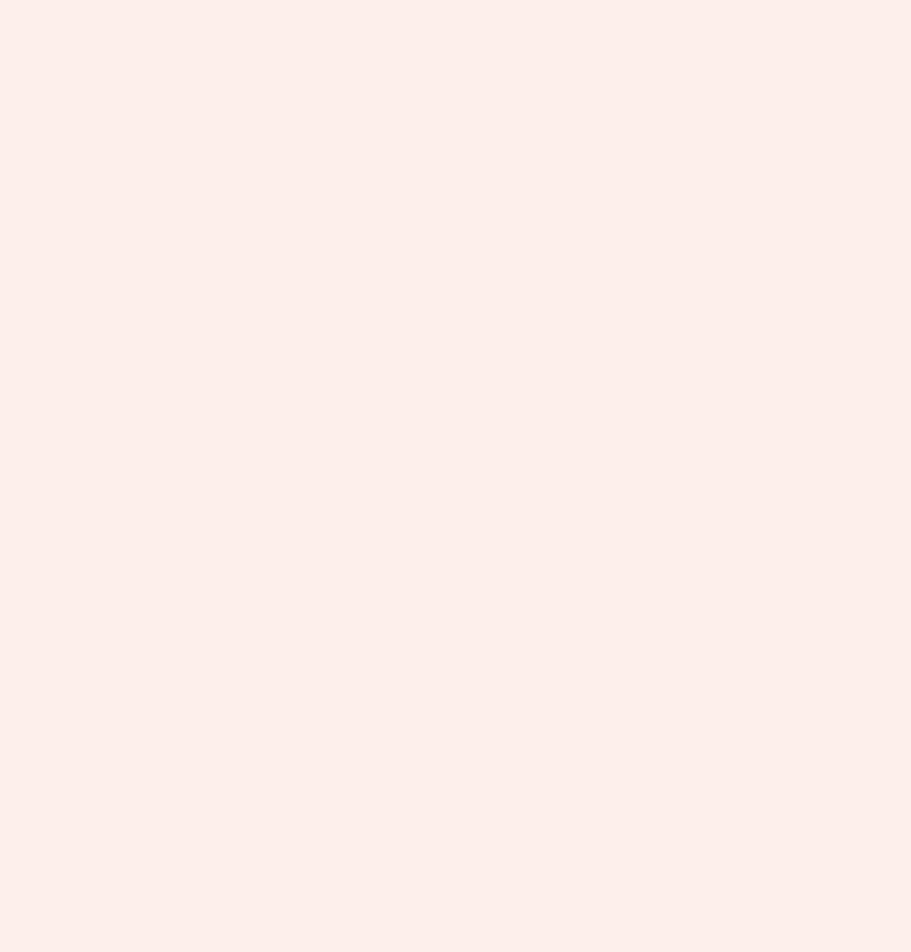
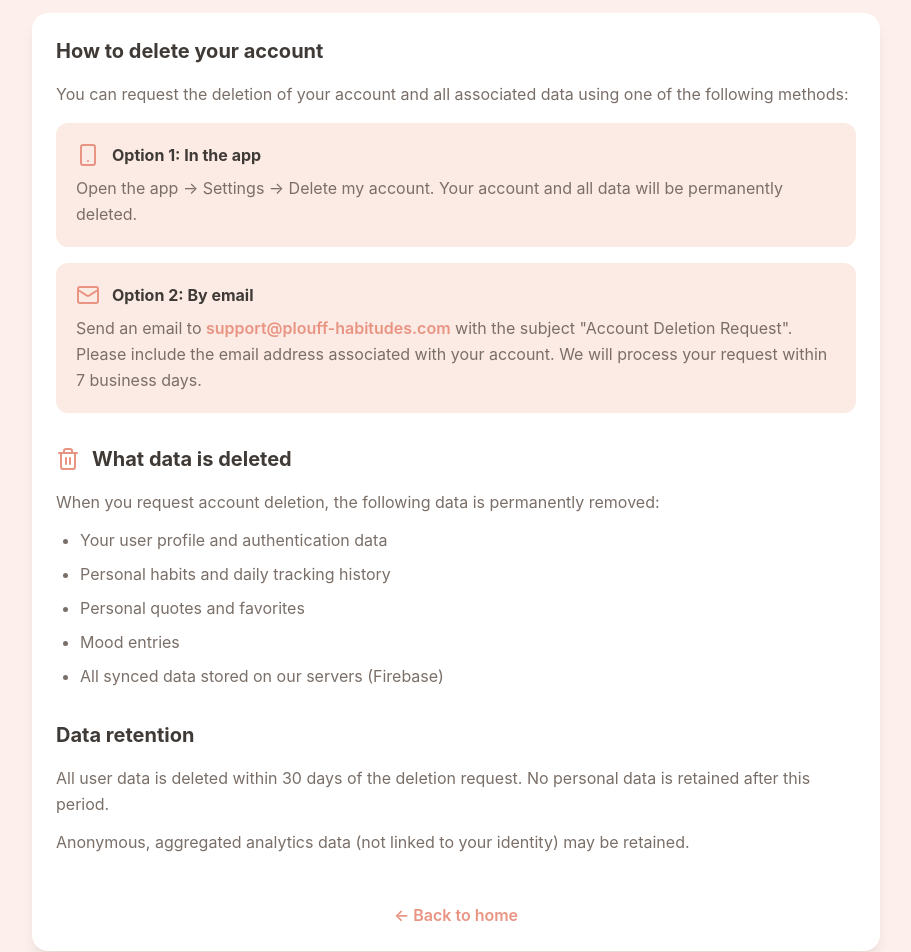
Before and after one commit to NoeCalmes-App/ploufhabitudes-site, a React (Vite) app: page /delete-account in a window 1280 px wide. Before the commit this address had no page. Shown: the part 200-1152 px from the top of the page, without its empty margins (184-1095 px from the left). Before the commit the page ends 800 px from the top, so only its background shows below. Built offline with nearby package versions, Linux system fonts and the light colour scheme.

Commit message:
page account

```diff
--- a/src/App.tsx
+++ b/src/App.tsx
@@ -4,6 +4,7 @@ import Home from './pages/Home';
 import Privacy from './pages/Privacy';
 import Terms from './pages/Terms';
 import Support from './pages/Support';
+import DeleteAccount from './pages/DeleteAccount';
 
 export const LanguageContext = createContext<{
   lang: 'en' | 'fr';
@@ -48,6 +49,7 @@ function App() {
           <Route path="/privacy" element={<Privacy />} />
           <Route path="/terms" element={<Terms />} />
           <Route path="/support" element={<Support />} />
+          <Route path="/delete-account" element={<DeleteAccount />} />
         </Routes>
       </Router>
     </LanguageContext.Provider>
--- /dev/null
+++ b/src/pages/DeleteAccount.tsx
@@ -0,0 +1,132 @@
+import { useContext } from 'react';
+import { LanguageContext } from '../App';
+import { Link } from 'react-router-dom';
+import { Trash2, Mail, Smartphone } from 'lucide-react';
+import Header from '../components/Header';
+import Footer from '../components/Footer';
+
+export default function DeleteAccount() {
+  const { lang } = useContext(LanguageContext);
+
+  const content = {
+    en: {
+      title: 'Account & Data Deletion',
+      subtitle: 'Plouff Habitudes',
+      howTo: 'How to delete your account',
+      howToDescription: 'You can request the deletion of your account and all associated data using one of the following methods:',
+      option1Title: 'Option 1: In the app',
+      option1Description: 'Open the app \u2192 Settings \u2192 Delete my account. Your account and all data will be permanently deleted.',
+      option2Title: 'Option 2: By email',
+      option2Description: 'Send an email to',
+      option2Suffix: 'with the subject "Account Deletion Request". Please include the email address associated with your account. We will process your request within 7 business days.',
+      whatDeleted: 'What data is deleted',
+      whatDeletedDescription: 'When you request account deletion, the following data is permanently removed:',
+      deletedData: [
+        'Your user profile and authentication data',
+        'Personal habits and daily tracking history',
+        'Personal quotes and favorites',
+        'Mood entries',
+        'All synced data stored on our servers (Firebase)'
+      ],
+      retention: 'Data retention',
+      retentionText1: 'All user data is deleted within 30 days of the deletion request. No personal data is retained after this period.',
+      retentionText2: 'Anonymous, aggregated analytics data (not linked to your identity) may be retained.',
+      backHome: '\u2190 Back to home'
+    },
+    fr: {
+      title: 'Suppression de compte et donn\u00e9es',
+      subtitle: 'Plouff Habitudes',
+      howTo: 'Comment supprimer ton compte',
+      howToDescription: 'Tu peux demander la suppression de ton compte et de toutes les donn\u00e9es associ\u00e9es en utilisant l\'une des m\u00e9thodes suivantes :',
+      option1Title: 'Option 1 : Dans l\'application',
+      option1Description: 'Ouvre l\'application \u2192 Param\u00e8tres \u2192 Supprimer mon compte. Ton compte et toutes tes donn\u00e9es seront d\u00e9finitivement supprim\u00e9s.',
+      option2Title: 'Option 2 : Par email',
+      option2Description: 'Envoie un email \u00e0',
+      option2Suffix: 'avec le sujet "Demande de suppression de compte". Inclus l\'adresse email associ\u00e9e \u00e0 ton compte. Nous traiterons ta demande sous 7 jours ouvrables.',
+      whatDeleted: 'Quelles donn\u00e9es sont supprim\u00e9es',
+      whatDeletedDescription: 'Lorsque tu demandes la suppression de ton compte, les donn\u00e9es suivantes sont d\u00e9finitivement supprim\u00e9es :',
+      deletedData: [
+        'Ton profil utilisateur et tes donn\u00e9es d\'authentification',
+        'Tes habitudes personnelles et ton historique de suivi',
+        'Tes citations personnelles et tes favoris',
+        'Tes entr\u00e9es d\'humeur',
+        'Toutes les donn\u00e9es synchronis\u00e9es stock\u00e9es sur nos serveurs (Firebase)'
+      ],
+      retention: 'Conservation des donn\u00e9es',
+      retentionText1: 'Toutes les donn\u00e9es utilisateur sont supprim\u00e9es dans les 30 jours suivant la demande de suppression. Aucune donn\u00e9e personnelle n\'est conserv\u00e9e apr\u00e8s cette p\u00e9riode.',
+      retentionText2: 'Les donn\u00e9es analytiques anonymes et agr\u00e9g\u00e9es (non li\u00e9es \u00e0 ton identit\u00e9) peuvent \u00eatre conserv\u00e9es.',
+      backHome: '\u2190 Retour \u00e0 l\'accueil'
+    }
+  };
+
+  const text = content[lang];
+
+  return (
+    <div className="min-h-screen bg-plouf-background">
+      <Header />
+
+      <div className="max-w-4xl mx-auto px-6 py-12">
+        <h1 className="text-2xl md:text-4xl font-bold text-plouf-title mb-2">{text.title}</h1>
+        <p className="text-sm text-plouf-subtitle mb-8 italic">{text.subtitle}</p>
+
+        <div className="bg-plouf-card rounded-2xl shadow-soft p-6 space-y-8 text-plouf-subtitle">
+          <section>
+            <h2 className="text-xl font-bold text-plouf-title mb-4">{text.howTo}</h2>
+            <p className="leading-relaxed mb-4">{text.howToDescription}</p>
+
+            <div className="bg-plouf-background-secondary rounded-xl p-5 mb-4">
+              <div className="flex items-center gap-3 mb-2">
+                <Smartphone size={24} className="text-plouf-button-bg" />
+                <h3 className="font-bold text-plouf-title">{text.option1Title}</h3>
+              </div>
+              <p className="leading-relaxed">{text.option1Description}</p>
+            </div>
+
+            <div className="bg-plouf-background-secondary rounded-xl p-5">
+              <div className="flex items-center gap-3 mb-2">
+                <Mail size={24} className="text-plouf-button-bg" />
+                <h3 className="font-bold text-plouf-title">{text.option2Title}</h3>
+              </div>
+              <p className="leading-relaxed">
+                {text.option2Description}{' '}
+                <a href="mailto:support@plouff-habitudes.com" className="text-plouf-button-bg hover:underline font-semibold">
+                  support@plouff-habitudes.com
+                </a>{' '}
+                {text.option2Suffix}
+              </p>
+            </div>
+          </section>
+
+          <section>
+            <div className="flex items-center gap-3 mb-4">
+              <Trash2 size={24} className="text-plouf-button-bg" />
+              <h2 className="text-xl font-bold text-plouf-title">{text.whatDeleted}</h2>
+            </div>
+            <p className="leading-relaxed mb-3">{text.whatDeletedDescription}</p>
+            <ul className="list-disc pl-6 space-y-2 leading-relaxed">
+              {text.deletedData.map((item, index) => (
+                <li key={index}>{item}</li>
+              ))}
+            </ul>
+          </section>
+
+          <section>
+            <h2 className="text-xl font-bold text-plouf-title mb-4">{text.retention}</h2>
+            <p className="leading-relaxed">{text.retentionText1}</p>
+            <p className="leading-relaxed mt-3">{text.retentionText2}</p>
+          </section>
+
+          <section className="pt-4 text-center">
+            <Link
+              to="/"
+              className="text-plouf-button-bg hover:text-plouf-subtitle font-semibold"
+            >
+              {text.backHome}
+            </Link>
+          </section>
+        </div>
+      </div>
+      <Footer />
+    </div>
+  );
+}
```
